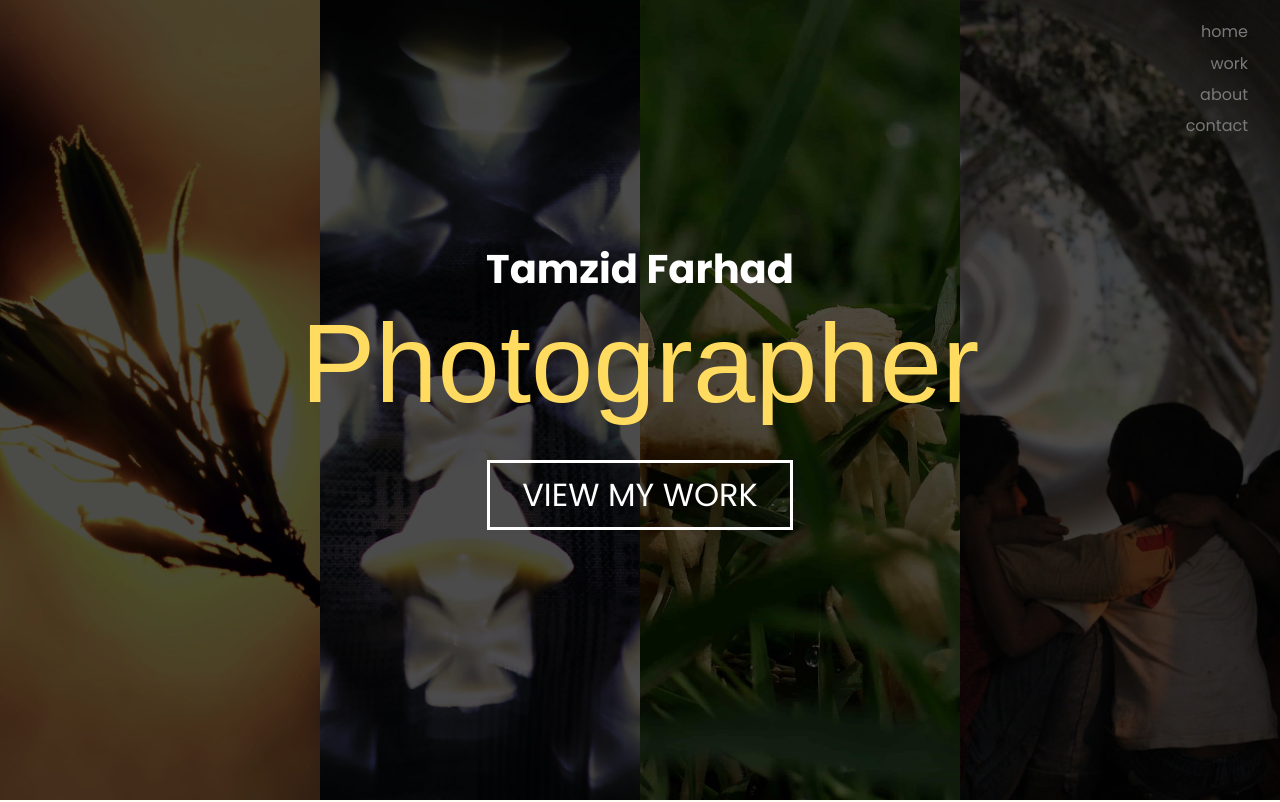
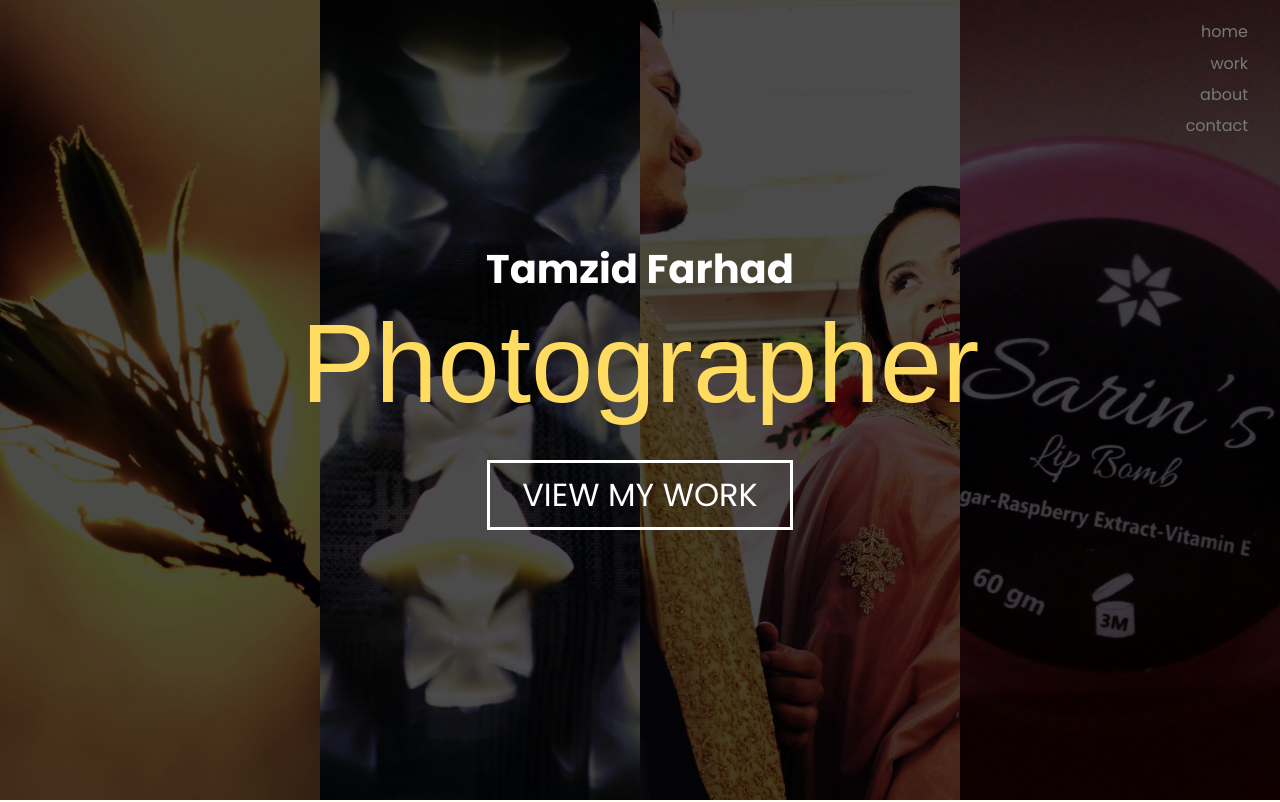
Before and after one commit to parsa-webdev/tamzid_farhad_photography, a plain HTML site: page index.html in a window 1280 px wide. Shown: the top 802 px of the page. Drawn offline with Linux system fonts and the light colour scheme; some packages are replaced by stand-ins of ours; a script that the page names is missing; a web font is replaced by a local one.

Commit message:
Update index.html

```diff
--- a/index.html
+++ b/index.html
@@ -100,10 +100,10 @@
             <img src="./img/objects/11.JPG" alt="">
         </div>
         <div class="img">
-            <img src="./img/objects/17.JPG" alt="">
+            <img src="./img/wedding2/3.jpg" alt="">
         </div>
         <div class="img ">
-            <img src="./img/objects/6.JPG" alt="">
+            <img src="./img/products/4.jpg" alt="">
         </div>
     </div>
     <div class="content">
```
